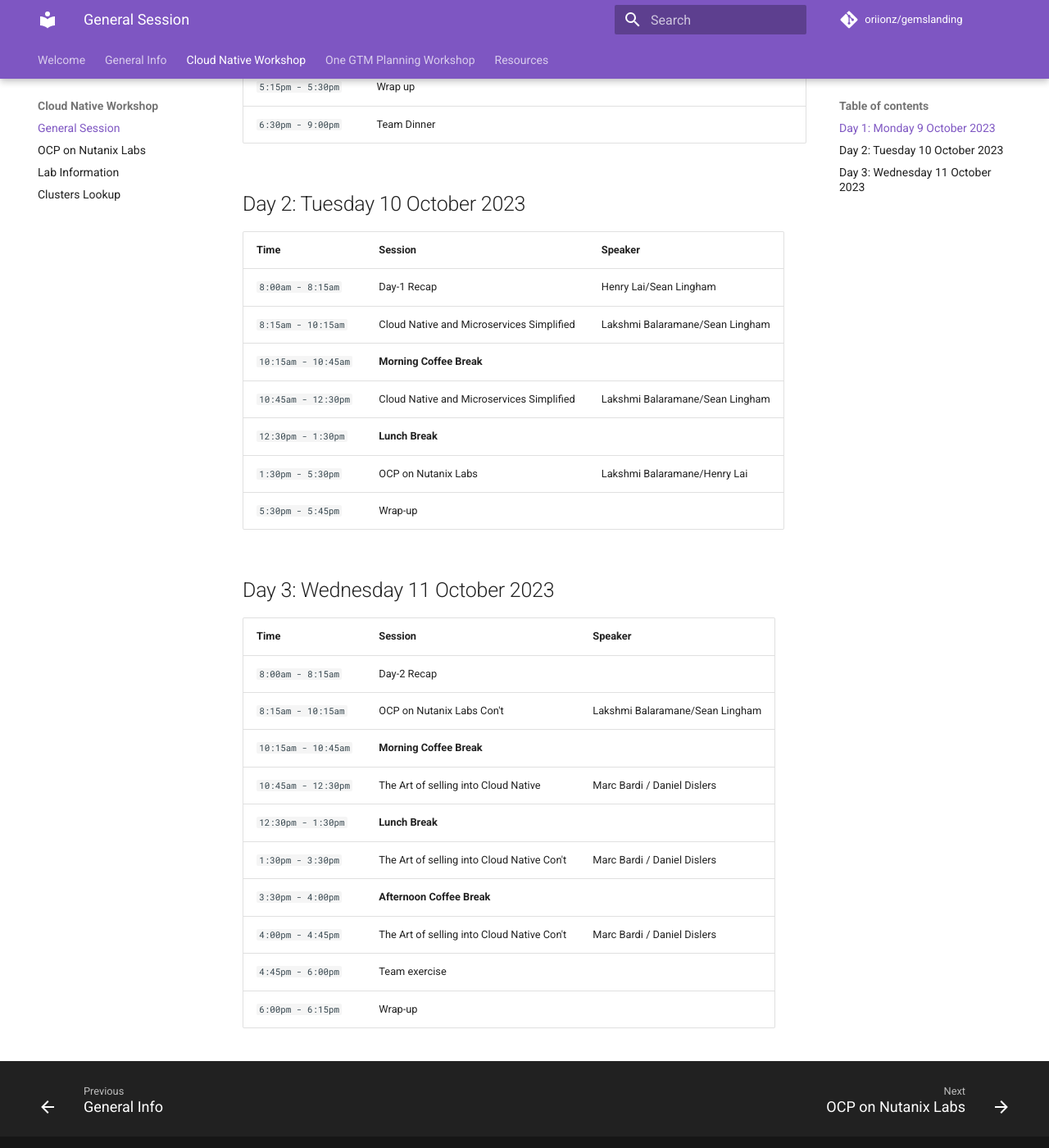
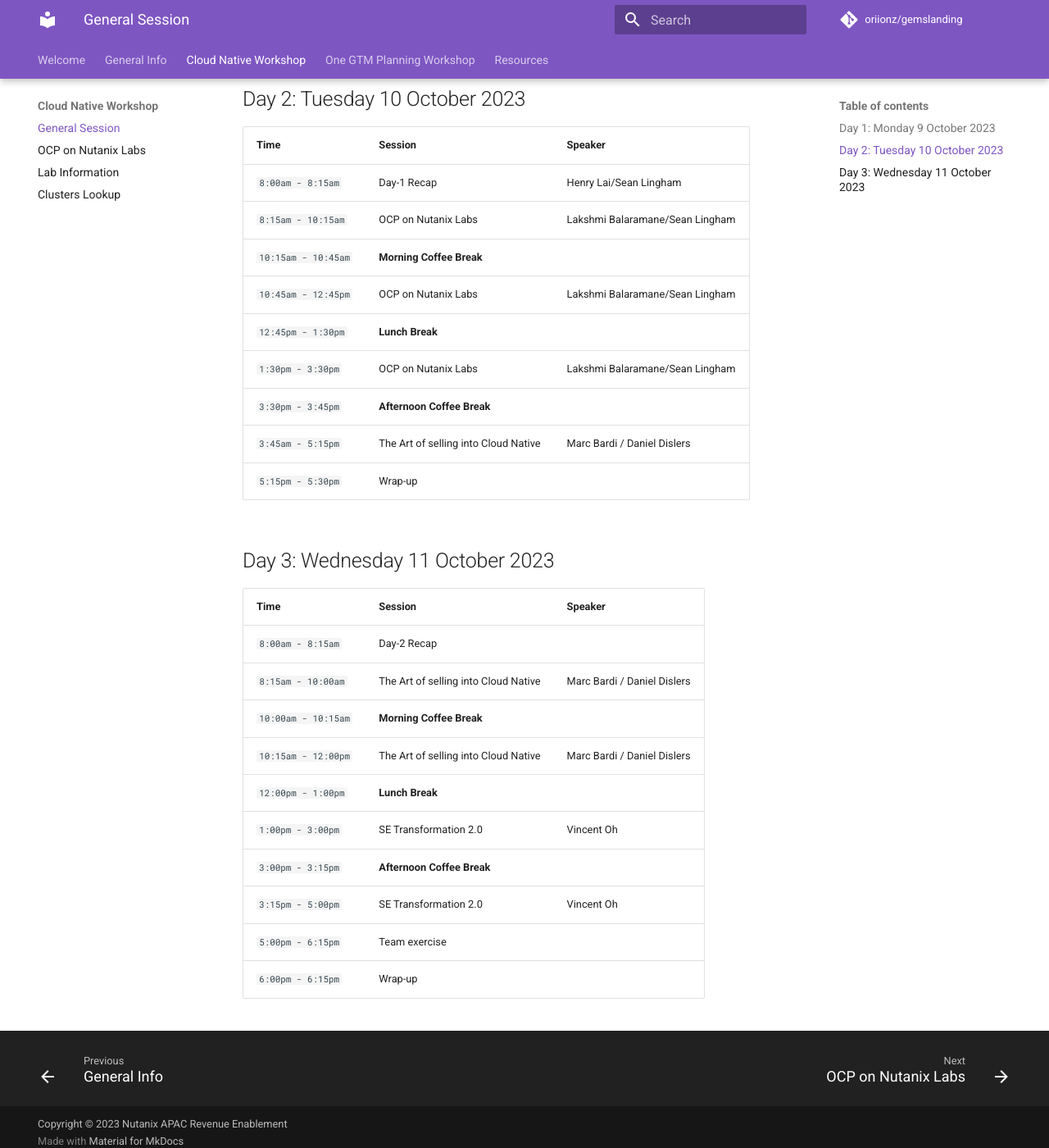
Before and after one commit to oriionz/gemslanding, an MkDocs documentation site: the page built from docs/daily_agenda/general_agenda.md, in a window 1280 px wide and 1400 px high, scrolled down 732 px. Shown: the whole window at 82% size. Built offline with MkDocs 1.6.1 and Material for MkDocs 9.7.7, drawn with Linux system fonts in a browser that asks for light colours; comment, search, counter and statistics services are not loaded; some of the changed text lies outside the part shown.

Commit message:
agenda change

```diff
--- a/docs/daily_agenda/general_agenda.md
+++ b/docs/daily_agenda/general_agenda.md
@@ -5,14 +5,13 @@
 |  Time | Session | Speaker |
 |-------------------------|--------|----------------|
 |`8:00am - 8:15am` | Welcome |
-|`8:15am - 9:45am` | Distribution of THREE Use cases / Pre-assessment | Team Exercise|
-|`9:45am - 10:15am` | SE transformation 2.0 | Vincent Oh |
-|`10:15am - 10:45am`| **Morning Coffee Break** |
-|`10:45am - 12:30pm `| SE transformation 2.1 | Vincent Oh |
-|`12:30pm - 1:30pm` | **Lunch Break** |
-|`1:30pm - 3:15pm`| SE transformation 2.2 | Vincent Oh |
-|`3:15pm - 3:45pm`| **Afternoon Coffee Break** |
-|`3:45pm - 5:15pm`| Cloud Native and Microservices Simplified | Lakshmi Balaramane/Sean Lingham |
+|`8:15am - 9:45am` | Use case activity / Pre-assessment | Team Exercise|
+|`9:45am - 10:00am`| **Morning Coffee Break** |
+|`10:00am - 12:00pm` | Cloud Native and Microservices Simplified | Lakshmi Balaramane/Sean Lingham |
+|`12:00pm - 1:00pm` | **Lunch Break** |
+|`1:00pm - 3:00pm`| Cloud Native and Microservices Simplified | Lakshmi Balaramane/Sean Lingham |
+|`3:00pm - 3:15pm`| **Afternoon Coffee Break** |
+|`3:15pm - 5:15pm`| Cloud Native and Microservices Simplified | Lakshmi Balaramane/Sean Lingham |
 |`5:15pm - 5:30pm` | Wrap up |
 |`6:30pm - 9:00pm` | Team Dinner |
 
@@ -22,12 +21,14 @@
 | Time | Session | Speaker |
 |-------------------------|----------|----------------|
 |`8:00am - 8:15am` | Day-1 Recap | Henry Lai/Sean Lingham |
-|`8:15am - 10:15am` | Cloud Native and Microservices Simplified | Lakshmi Balaramane/Sean Lingham |
+|`8:15am - 10:15am` | OCP on Nutanix Labs | Lakshmi Balaramane/Sean Lingham |
 |`10:15am - 10:45am` | **Morning Coffee Break** |
-|`10:45am - 12:30pm `| Cloud Native and Microservices Simplified | Lakshmi Balaramane/Sean Lingham |
-|`12:30pm - 1:30pm` | **Lunch Break** |
-|`1:30pm - 5:30pm`| OCP on Nutanix Labs | Lakshmi Balaramane/Henry Lai |
-|`5:30pm - 5:45pm` | Wrap-up |
+|`10:45am - 12:45pm `| OCP on Nutanix Labs | Lakshmi Balaramane/Sean Lingham |
+|`12:45pm - 1:30pm` | **Lunch Break** |
+|`1:30pm - 3:30pm`| OCP on Nutanix Labs | Lakshmi Balaramane/Sean Lingham |
+|`3:30pm - 3:45pm` | **Afternoon Coffee Break** |
+|`3:45am - 5:15pm `| The Art of selling into Cloud Native | Marc Bardi / Daniel Dislers |
+|`5:15pm - 5:30pm` | Wrap-up |
 
 
 ## Day 3: Wednesday 11 October 2023
@@ -36,12 +37,12 @@
 | Time | Session | Speaker |
 |-------------------------|----------|----------------|
 |`8:00am - 8:15am` | Day-2 Recap |
-|`8:15am - 10:15am`| OCP on Nutanix Labs Con't | Lakshmi Balaramane/Sean Lingham |
-|`10:15am - 10:45am` | **Morning Coffee Break** |
-|`10:45am - 12:30pm `| The Art of selling into Cloud Native | Marc Bardi / Daniel Dislers |
-|`12:30pm - 1:30pm` | **Lunch Break** |
-|`1:30pm - 3:30pm`| The Art of selling into Cloud Native Con't | Marc Bardi / Daniel Dislers |
-|`3:30pm - 4:00pm` | **Afternoon Coffee Break** |
-|`4:00pm - 4:45pm`| The Art of selling into Cloud Native Con't | Marc Bardi / Daniel Dislers |
-|`4:45pm - 6:00pm` | Team exercise |
+|`8:15am - 10:00am`| The Art of selling into Cloud Native | Marc Bardi / Daniel Dislers |
+|`10:00am - 10:15am` | **Morning Coffee Break** |
+|`10:15am - 12:00pm `| The Art of selling into Cloud Native | Marc Bardi / Daniel Dislers |
+|`12:00pm - 1:00pm` | **Lunch Break** |
+|`1:00pm - 3:00pm`| SE Transformation 2.0 | Vincent Oh |
+|`3:00pm - 3:15pm` | **Afternoon Coffee Break** |
+|`3:15pm - 5:00pm`| SE Transformation 2.0 | Vincent Oh |
+|`5:00pm - 6:15pm` | Team exercise |
 |`6:00pm - 6:15pm` | Wrap-up |
```
